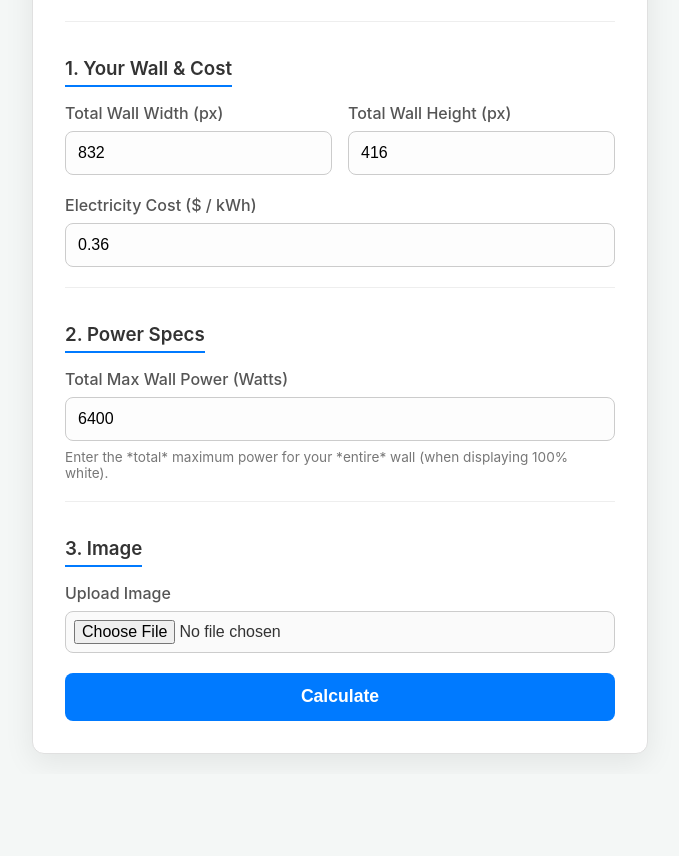
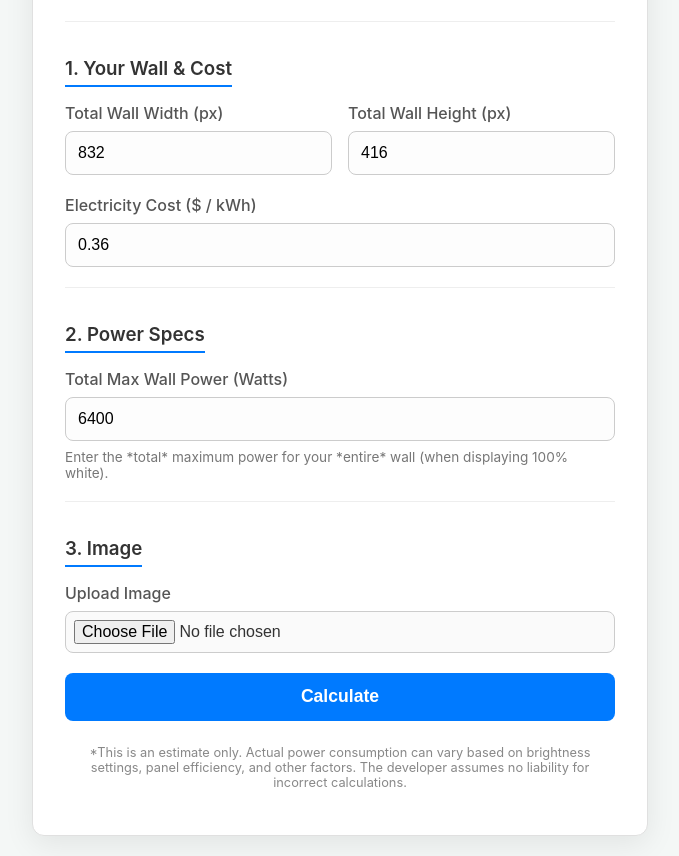
Before and after one commit to jmacreations/LEDCalculator, a plain HTML site: page index.html in a window 1280 px wide. Shown: the part 156-1012 px from the top of the page, without its empty margins (300-979 px from the left). Before the commit the page ends 930 px from the top, so only its background shows below. Drawn offline with Linux system fonts and the light colour scheme.

Commit message:
Update index.html
Added disclaimer.

```diff
--- a/index.html
+++ b/index.html
@@ -303,6 +303,10 @@
                 <span class="value" id="result-cost-month"></span>
             </div>
         </div>
+
+        <p style="text-align: center; font-size: 0.8rem; color: #888; margin-top: 1.5rem;">
+            *This is an estimate only. Actual power consumption can vary based on brightness settings, panel efficiency, and other factors. The developer assumes no liability for incorrect calculations.
+        </p>
     </div>
 
     <script>
```
